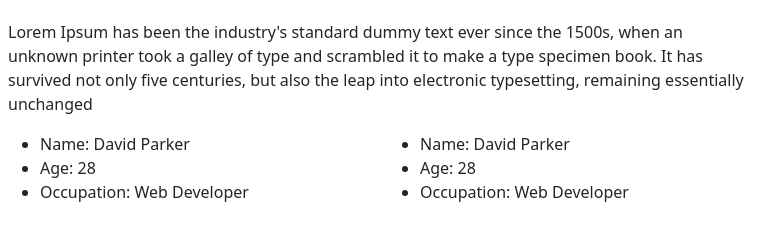
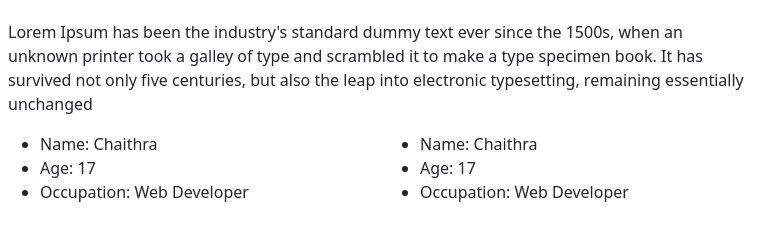
Before and after one commit to Chaithraa2006/portfolio, a plain HTML site: page index.html in a window 1280 px wide. Shown: the part 900-1133 px from the top of the page, 454-1238 px from the left. Drawn offline with nearby package versions, Linux system fonts and the light colour scheme; a script that the page names is missing.

Commit message:
Update index.html

```diff
--- a/index.html
+++ b/index.html
@@ -71,16 +71,16 @@
                     <div class="row mt-3">
                         <div class="col-md-6">
                             <ul>
-                                <li>Name: David Parker</li>
-                                <li>Age: 28</li>
+                                <li>Name: Chaithra</li>
+                                <li>Age: 17</li>
                                 <li>Occupation: Web Developer</li>
 
                             </ul>
                         </div>
                         <div class="col-md-6">
                             <ul>
-                                <li>Name: David Parker</li>
-                                <li>Age: 28</li>
+                                <li>Name: Chaithra</li>
+                                <li>Age: 17</li>
                                 <li>Occupation: Web Developer</li>
 
                             </ul>
```
